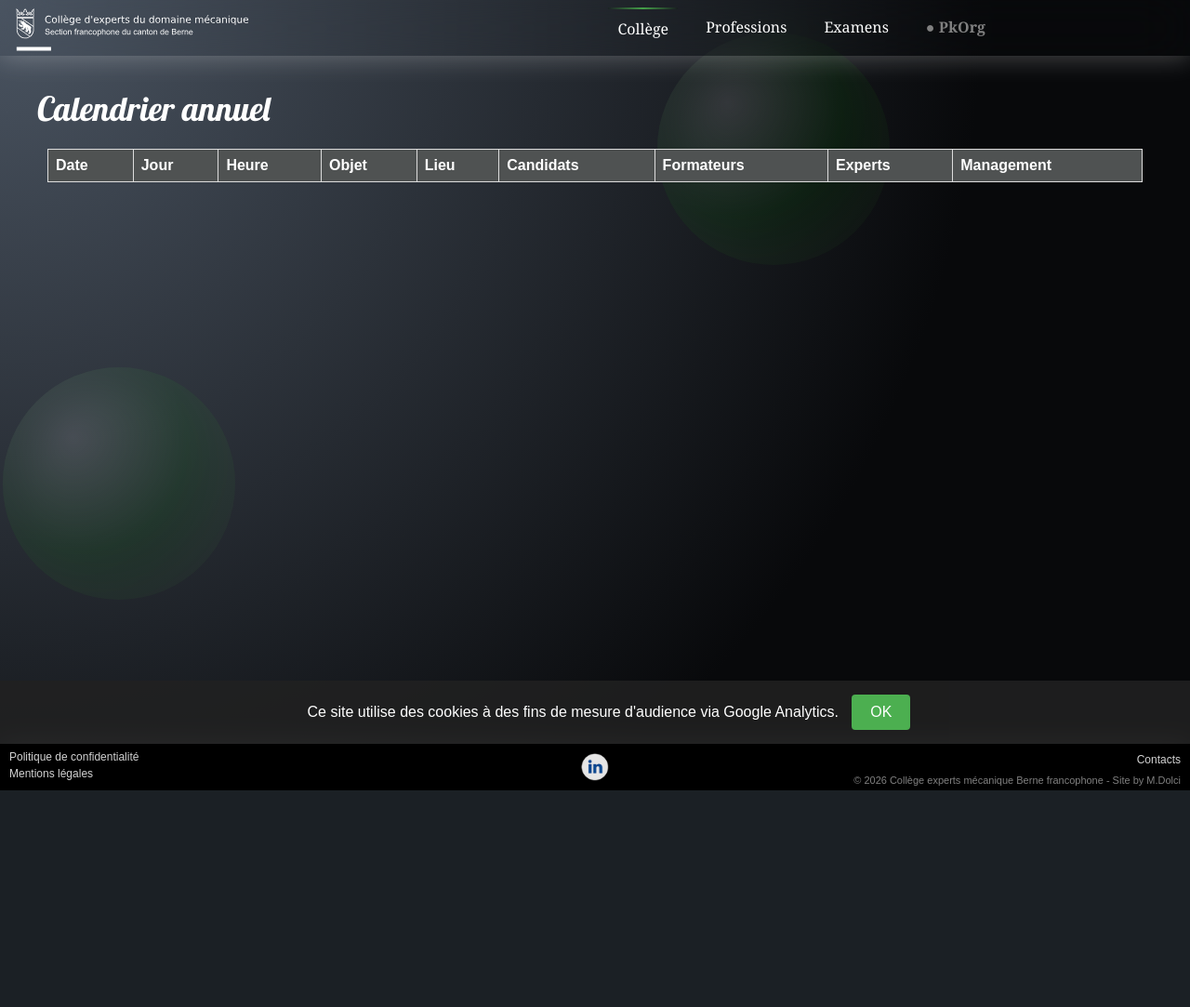
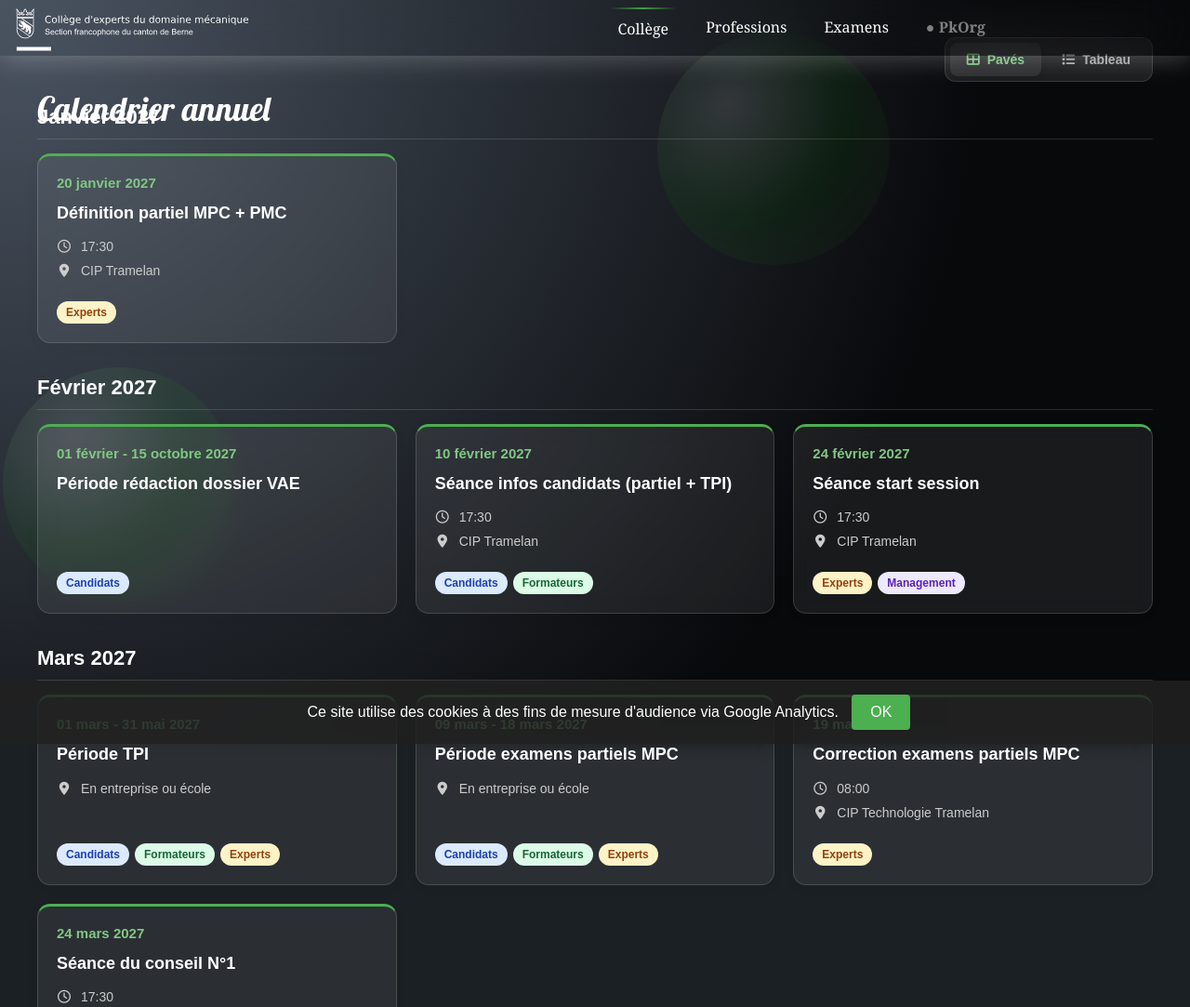
Before and after one commit to mwdolci/website_experts-meca, a plain HTML site: page calendar.html in a window 1280 px wide. Shown: the top 1083 px of the page at 93% size. Before the commit the page ends 850 px from the top, so only its background shows below. Drawn offline with Linux system fonts and the light colour scheme.

Commit message:
update for test

```diff
--- a/calendar.css
+++ b/calendar.css
@@ -188,6 +188,50 @@
     margin-bottom: 10px;
 }
 
+/* Adaptation au thème sombre du site */
+
+.calendar-month-title {
+    color: #ffffff;
+    border-bottom: 1px solid #ffffff25;
+}
+
+.calendar-card {
+    background: rgba(255, 255, 255, 0.07);
+    backdrop-filter: blur(10px);
+    border: 1px solid rgba(255, 255, 255, 0.15);
+    border-top: 3px solid #4caf50;
+}
+
+.calendar-card-date {
+    color: #81c784;
+}
+
+.calendar-card-title {
+    color: #ffffff;
+}
+
+.calendar-card-info {
+    color: #cccccc;
+}
+
+.calendar-provisional {
+    color: #fbbf24;
+}
+
+.calendar-toggle {
+    background: rgba(255, 255, 255, 0.08);
+    border: 1px solid #ffffff20;
+}
+
+.calendar-toggle button {
+    color: #aaaaaa;
+}
+
+.calendar-toggle button.active {
+    background: #ffffff15;
+    color: #81c784;
+}
+
 /* Tablette */
 
 @media (max-width: 1000px) {
--- a/calendar.html
+++ b/calendar.html
@@ -17,6 +17,7 @@
     <meta name="robots" content="index, follow">
     <title>Collège d'experts - Calendrier</title>
     <link rel="stylesheet" href="MainStyle.css?v=4.0.6">
+    <link rel="stylesheet" href="calendar.css?v=1.0.0">
     <link rel="icon" type="image/png" sizes="16x16" href="images/be_mini.png">
     <link rel="stylesheet" href="https://cdnjs.cloudflare.com/ajax/libs/font-awesome/6.0.0-beta3/css/all.min.css">
     <link href="https://fonts.googleapis.com/css2?family=Lobster&display=swap" rel="stylesheet">
@@ -90,8 +91,27 @@
                 </div>
             </div>
 
-            <div class="container-tableau-contact">
-                <div class="table-container-contact"></div>
+            <!-- Sélecteur du mode d'affichage -->
+            <div class="calendar-toolbar">
+                <div class="calendar-toggle">
+                    <button id="btn-cards" class="active" type="button" aria-pressed="true">
+                        <i class="fas fa-th-large"></i>
+                        Pavés
+                    </button>
+
+                    <button id="btn-table" type="button" aria-pressed="false">
+                        <i class="fas fa-list"></i>
+                        Tableau
+                    </button>
+                </div>
+            </div>
+
+            <!-- Affichage sous forme de pavés -->
+            <div id="calendar-cards"></div>
+
+            <!-- Affichage sous forme de tableau -->
+            <div class="container-tableau-contact" id="calendar-table" hidden>
+                <div class="table-container-contact">
                     <table>
                         <thead>
                             <tr>
```
Lines whose indentation alone changed are shown as unchanged.
